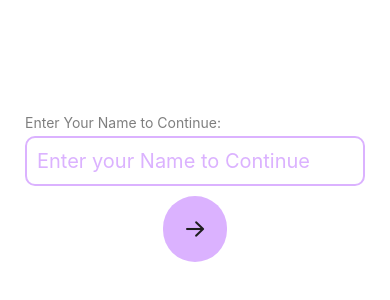
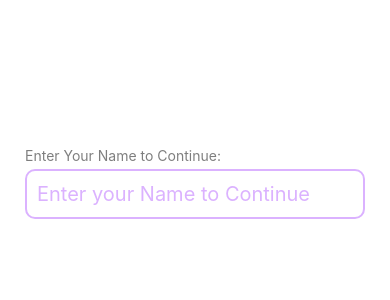
Before and after one commit to uzairqq/NoteAppReactNative, a React Native app: screen / in a window 390 px wide. Shown: the part 234-534 px from the top of the page. Built offline with nearby package versions, Linux system fonts and the light colour scheme.

Commit message:
if user name is greater than 3 than show round button component

```diff
--- a/app/screens/Intro.js
+++ b/app/screens/Intro.js
@@ -11,7 +11,7 @@ import colors from "../misc/colors";
 import RoundIconBtn from "../components/RoundIconBtn";
 
 const Intro = () => {
-  const [userName, setUserName] = useState();
+  const [userName, setUserName] = useState("");
 
   const handleOnChange = (text) => {
     setUserName(text);
@@ -28,8 +28,9 @@ const Intro = () => {
           onChangeText={handleOnChange}
           value={userName}
         />
-
-        <RoundIconBtn antIconName={"arrowright"} />
+        {userName.trim().length > 3 ? (
+          <RoundIconBtn antIconName={"arrowright"} />
+        ) : null}
       </View>
     </>
   );
```
